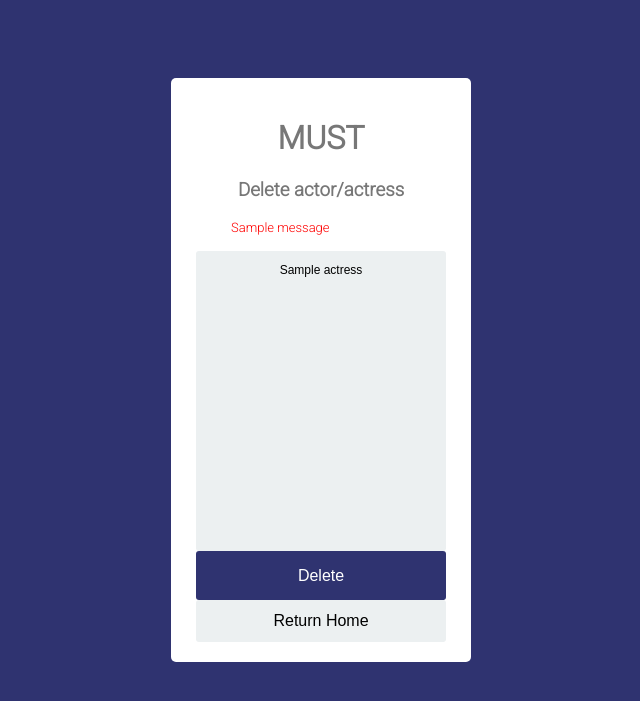
After one commit to andreanr/MUST, a Flask app: template app/templates/delete_actress.html in a window 1280 px wide. The commit adds this page. Shown: the top 701 px of the page, without its empty margins (319-959 px from the left). Run offline with Flask 2, Linux system fonts and the light colour scheme; the template is opened without the code that fills it: most values are stand-ins (such as "Sample title", 1, 10 or a date in 2020); one stand-in notice (Sample message) is shown; parts of the project's set-up code (start-up, migrations or seed data) failed here and were passed over.

Commit message:
Implement movies add/delete buttons.

```diff
--- a/app/routes.py
+++ b/app/routes.py
@@ -8,7 +8,8 @@ from dotenv import load_dotenv, find_dotenv
 from app.sql_aux import (validate_username, add_user, validate_login,
         validate_email, musicians_list, movie_artists_list, get_concerts,
         get_new_music, get_new_movies, add_music_preference, delete_music_preference,
-        get_user_musicians, get_user_musicians_complement, validate_user_fields, get_cities)
+        get_user_musicians, get_user_musicians_complement, validate_user_fields, get_cities,
+        add_movie_preference, delete_movie_preference, get_user_actresses, get_user_actresses_complement)
 
 from app import app, login_manager
 
@@ -134,6 +135,36 @@ def delete_musician():
 
 
 @login_required
+@app.route('/add_actress', methods=['GET', 'POST'])
+def add_actress():
+    if current_user.is_authenticated:
+        username = current_user.id
+        if request.method == 'GET':
+            user_actresses_complement = get_user_actresses_complement(username)
+            return render_template('add_actress.html', user_actresses_complement=user_actresses_complement)
+        mo_id = request.form['mo_id']
+        add_movie_preference(username, mo_id)
+        user_actresses_complement = get_user_actresses_complement(username)
+        flash('Actor/Actress successfully added')
+        return render_template('add_actress.html', user_actresses_complement=user_actresses_complement)
+
+
+@login_required
+@app.route('/delete_actress', methods=['GET', 'POST'])
+def delete_actress():
+    if current_user.is_authenticated:
+        username = current_user.id
+        if request.method == 'GET':
+            user_actresses = get_user_actresses(username)
+            return render_template('delete_actress.html', user_actresses=user_actresses)
+        mo_id = request.form['mo_id']
+        delete_movie_preference(username, mo_id)
+        user_actresses = get_user_actresses(username)
+        flash('Actor/Actress successfully deleted')
+        return render_template('delete_actress.html', user_actresses=user_actresses)
+
+
+@login_required
 @app.route('/logout')
 def logout():
     logout_user()
--- /dev/null
+++ b/app/templates/delete_actress.html
@@ -0,0 +1,33 @@
+<link rel="stylesheet" href="/static/style.css" type="text/css">
+<script src="/static/components.js"></script>
+{% block body %}
+<form action="/delete_actress" method="POST">
+<div class="login">
+<div class="login-screen">
+       <div class="app-title">
+              <h1> MUST </h1>
+              <h3>Delete actor/actress</h3>
+       </div>
+       {% with messages = get_flashed_messages() %}
+         {% if messages %}
+           <ul class=flashes>
+           {% for message in messages %}
+             <font size="2" color="red">{{ message }}</font>
+           {% endfor %}
+           </ul>
+         {% endif %}
+       {% endwith %}
+       <div class="login-form">
+              <select class="ui massive dropdown teal button" multiple="" name="mo_id" id="search-select">
+                {% for id, actress in user_actresses %}
+                  <option value={{ id }}>{{ actress }}</option>
+                {% endfor %}
+              </select>
+              <label class="login-field-icon fui-lock" for="signin-city"></label>
+              <input type="submit" value="Delete" class="btn btn-primary btn-large btn-block">
+              <input type="button" value="Return Home" onclick="window.location.href='{{ url_for( 'homepage') }}';">
+       </div>
+</div>
+</div>
+</form>
+{% endblock %}
--- a/app/templates/homepage.html
+++ b/app/templates/homepage.html
@@ -38,6 +38,8 @@
 <div class="app-title">
     <font size="3" color="grey">Favorite Actors:</font>
     <div><font size="3" color="grey">{{ movie_artists }}</font></div>
+    <input type="button" value="Add actor/actress" onclick="window.location.href='{{ url_for( 'add_actress') }}';">
+    <input type="button" value="Delete actor/actress" onclick="window.location.href='{{ url_for( 'delete_actress') }}';">
     <h3>Upcoming films:</h3>
     {% if new_movies_table %}
         {% for table in new_movies_table %}
```
Also changed, not shown: app/sql_aux.py (+45 -0 lines), app/templates/add_actress.html (added, +33 -0 lines).
